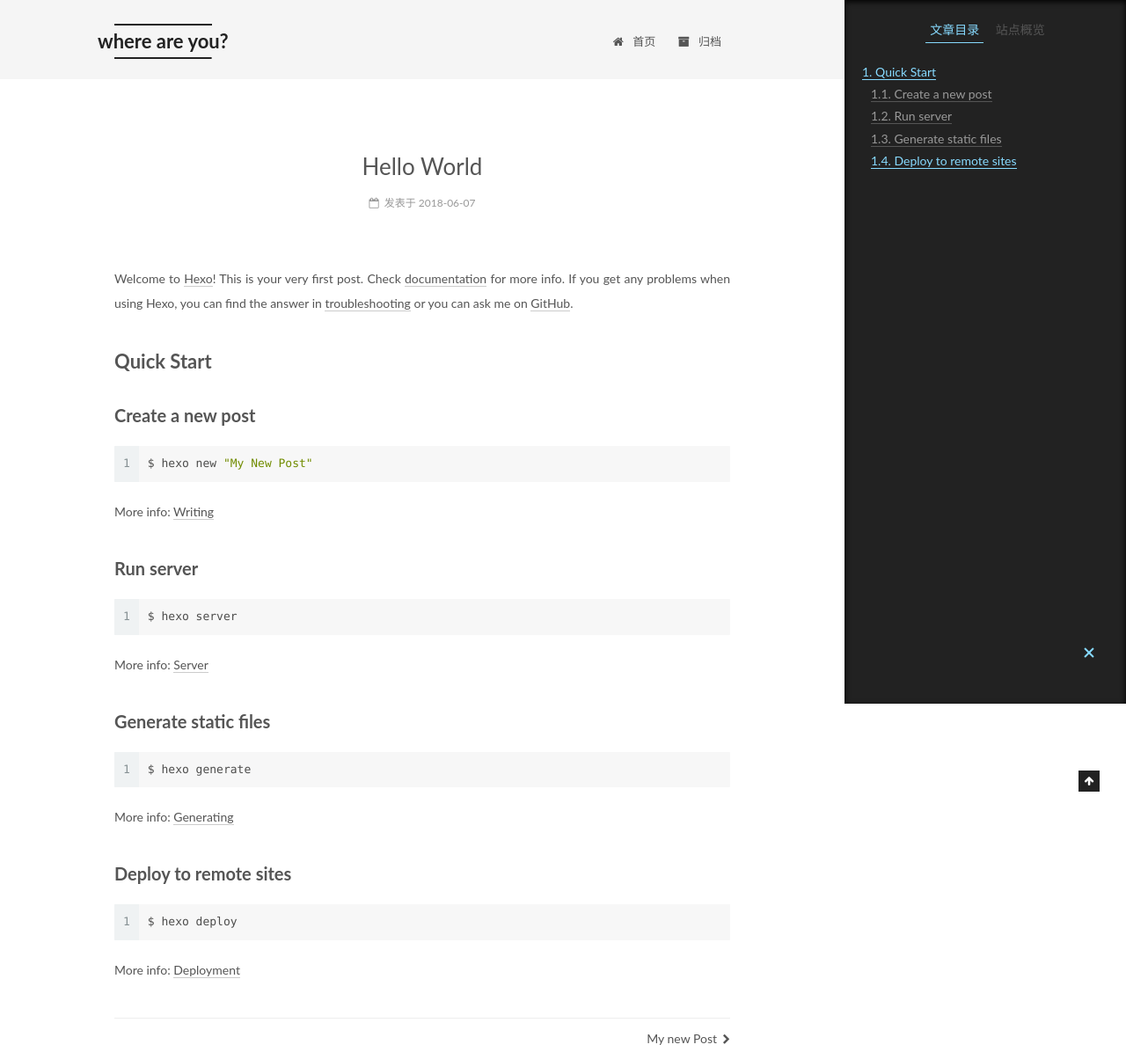
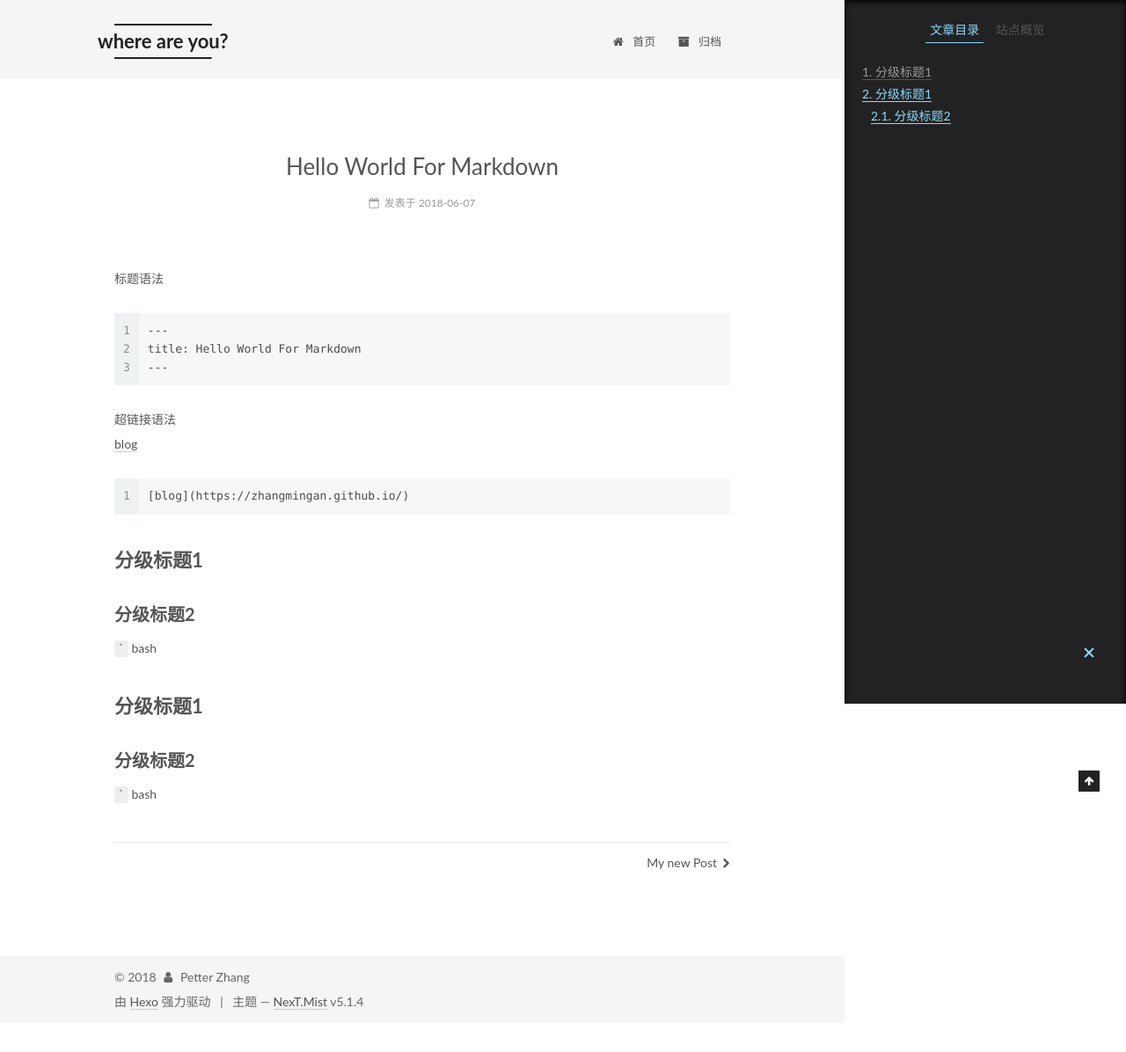
Before and after one commit to anandddd/zhangma.github.io, a plain HTML site: page 2018/06/07/hello-world/index.html in a window 1280 px wide. Shown: the top 1196 px of the page at 88% size. After the commit the page ends 1163 px from the top, so only its background shows below. Drawn offline with Linux system fonts and the light colour scheme.

Commit message:
Site updated: 2018-06-08 15:07:13

```diff
--- a/2018/06/07/hello-world/index.html
+++ b/2018/06/07/hello-world/index.html
@@ -79,18 +79,18 @@
 
 
 
-<meta name="description" content="Welcome to Hexo! This is your very first post. Check documentation for more info. If you get any problems when using Hexo, you can find the answer in troubleshooting or you can ask me on GitHub. Quick">
+<meta name="description" content="标题语法123---title: Hello World For Markdown--- 超链接语法blog1[blog](https://zhangmingan.github.io/) 分级标题1分级标题2` bash 分级标题1分级标题2` bash">
 <meta name="keywords" content="dog cat">
 <meta property="og:type" content="article">
-<meta property="og:title" content="Hello World">
+<meta property="og:title" content="Hello World For Markdown">
 <meta property="og:url" content="http://yoursite.com/2018/06/07/hello-world/index.html">
 <meta property="og:site_name" content="where are you?">
-<meta property="og:description" content="Welcome to Hexo! This is your very first post. Check documentation for more info. If you get any problems when using Hexo, you can find the answer in troubleshooting or you can ask me on GitHub. Quick">
+<meta property="og:description" content="标题语法123---title: Hello World For Markdown--- 超链接语法blog1[blog](https://zhangmingan.github.io/) 分级标题1分级标题2` bash 分级标题1分级标题2` bash">
 <meta property="og:locale" content="zh-Hans">
-<meta property="og:updated_time" content="2018-06-07T09:32:12.035Z">
+<meta property="og:updated_time" content="2018-06-08T07:06:19.940Z">
 <meta name="twitter:card" content="summary">
-<meta name="twitter:title" content="Hello World">
-<meta name="twitter:description" content="Welcome to Hexo! This is your very first post. Check documentation for more info. If you get any problems when using Hexo, you can find the answer in troubleshooting or you can ask me on GitHub. Quick">
+<meta name="twitter:title" content="Hello World For Markdown">
+<meta name="twitter:description" content="标题语法123---title: Hello World For Markdown--- 超链接语法blog1[blog](https://zhangmingan.github.io/) 分级标题1分级标题2` bash 分级标题1分级标题2` bash">
 
 
 
@@ -126,7 +126,7 @@
 
 
 
-  <title>Hello World | where are you?</title>
+  <title>Hello World For Markdown | where are you?</title>
 
 
 
@@ -250,7 +250,7 @@
 
 
 
-          <h1 class="post-title" itemprop="name headline">Hello World</h1>
+          <h1 class="post-title" itemprop="name headline">Hello World For Markdown</h1>
 
 
         <div class="post-meta">
@@ -300,15 +300,10 @@
 
 
 
-        <p>Welcome to <a href="https://hexo.io/" target="_blank" rel="noopener">Hexo</a>! This is your very first post. Check <a href="https://hexo.io/docs/" target="_blank" rel="noopener">documentation</a> for more info. If you get any problems when using Hexo, you can find the answer in <a href="https://hexo.io/docs/troubleshooting.html" target="_blank" rel="noopener">troubleshooting</a> or you can ask me on <a href="https://github.com/hexojs/hexo/issues" target="_blank" rel="noopener">GitHub</a>.</p>
-<h2 id="Quick-Start"><a href="#Quick-Start" class="headerlink" title="Quick Start"></a>Quick Start</h2><h3 id="Create-a-new-post"><a href="#Create-a-new-post" class="headerlink" title="Create a new post"></a>Create a new post</h3><figure class="highlight bash"><table><tr><td class="gutter"><pre><span class="line">1</span><br></pre></td><td class="code"><pre><span class="line">$ hexo new <span class="string">"My New Post"</span></span><br></pre></td></tr></table></figure>
-<p>More info: <a href="https://hexo.io/docs/writing.html" target="_blank" rel="noopener">Writing</a></p>
-<h3 id="Run-server"><a href="#Run-server" class="headerlink" title="Run server"></a>Run server</h3><figure class="highlight bash"><table><tr><td class="gutter"><pre><span class="line">1</span><br></pre></td><td class="code"><pre><span class="line">$ hexo server</span><br></pre></td></tr></table></figure>
-<p>More info: <a href="https://hexo.io/docs/server.html" target="_blank" rel="noopener">Server</a></p>
-<h3 id="Generate-static-files"><a href="#Generate-static-files" class="headerlink" title="Generate static files"></a>Generate static files</h3><figure class="highlight bash"><table><tr><td class="gutter"><pre><span class="line">1</span><br></pre></td><td class="code"><pre><span class="line">$ hexo generate</span><br></pre></td></tr></table></figure>
-<p>More info: <a href="https://hexo.io/docs/generating.html" target="_blank" rel="noopener">Generating</a></p>
-<h3 id="Deploy-to-remote-sites"><a href="#Deploy-to-remote-sites" class="headerlink" title="Deploy to remote sites"></a>Deploy to remote sites</h3><figure class="highlight bash"><table><tr><td class="gutter"><pre><span class="line">1</span><br></pre></td><td class="code"><pre><span class="line">$ hexo deploy</span><br></pre></td></tr></table></figure>
-<p>More info: <a href="https://hexo.io/docs/deployment.html" target="_blank" rel="noopener">Deployment</a></p>
+        <p>标题语法<br><figure class="highlight bash"><table><tr><td class="gutter"><pre><span class="line">1</span><br><span class="line">2</span><br><span class="line">3</span><br></pre></td><td class="code"><pre><span class="line">---</span><br><span class="line">title: Hello World For Markdown</span><br><span class="line">---</span><br></pre></td></tr></table></figure></p>
+<p>超链接语法<br><a href="https://zhangmingan.github.io/" target="_blank" rel="noopener">blog</a><br><figure class="highlight bash"><table><tr><td class="gutter"><pre><span class="line">1</span><br></pre></td><td class="code"><pre><span class="line">[blog](https://zhangmingan.github.io/)</span><br></pre></td></tr></table></figure></p>
+<h2 id="分级标题1"><a href="#分级标题1" class="headerlink" title="分级标题1"></a>分级标题1</h2><h3 id="分级标题2"><a href="#分级标题2" class="headerlink" title="分级标题2"></a>分级标题2</h3><p><code>`</code> bash</p>
+<h2 id="分级标题1-1"><a href="#分级标题1-1" class="headerlink" title="分级标题1"></a>分级标题1</h2><h3 id="分级标题2-1"><a href="#分级标题2-1" class="headerlink" title="分级标题2"></a>分级标题2</h3><p><code>`</code> bash</p>
 
 
     </div>
@@ -455,7 +450,7 @@
 
 
 
-              <div class="post-toc-content"><ol class="nav"><li class="nav-item nav-level-2"><a class="nav-link" href="#Quick-Start"><span class="nav-number">1.</span> <span class="nav-text">Quick Start</span></a><ol class="nav-child"><li class="nav-item nav-level-3"><a class="nav-link" href="#Create-a-new-post"><span class="nav-number">1.1.</span> <span class="nav-text">Create a new post</span></a></li><li class="nav-item nav-level-3"><a class="nav-link" href="#Run-server"><span class="nav-number">1.2.</span> <span class="nav-text">Run server</span></a></li><li class="nav-item nav-level-3"><a class="nav-link" href="#Generate-static-files"><span class="nav-number">1.3.</span> <span class="nav-text">Generate static files</span></a></li><li class="nav-item nav-level-3"><a class="nav-link" href="#Deploy-to-remote-sites"><span class="nav-number">1.4.</span> <span class="nav-text">Deploy to remote sites</span></a></li></ol></li></ol></div>
+              <div class="post-toc-content"><ol class="nav"><li class="nav-item nav-level-2"><a class="nav-link" href="#分级标题1"><span class="nav-number">1.</span> <span class="nav-text">分级标题1</span></a><ol class="nav-child"><li class="nav-item nav-level-3"><a class="nav-link" href="#分级标题2"><span class="nav-number">1.1.</span> <span class="nav-text">分级标题2</span></a></li></ol></li><li class="nav-item nav-level-2"><a class="nav-link" href="#分级标题1-1"><span class="nav-number">2.</span> <span class="nav-text">分级标题1</span></a><ol class="nav-child"><li class="nav-item nav-level-3"><a class="nav-link" href="#分级标题2-1"><span class="nav-number">2.1.</span> <span class="nav-text">分级标题2</span></a></li></ol></li></ol></div>
 
 
           </div>
--- a/css/main.css
+++ b/css/main.css
@@ -1822,7 +1822,7 @@ pre .javascript .function {
   width: 4px;
   height: 4px;
   border-radius: 50%;
-  background: #142005;
+  background: #ff002e;
 }
 .links-of-blogroll {
   font-size: 13px;
```
Also changed, not shown: 2018/06/07/My-new-Post/index.html (+2 -2 lines), archives/2018/06/index.html (+1 -1 lines), archives/2018/index.html (+1 -1 lines), archives/index.html (+1 -1 lines), index.html (+5 -10 lines).
